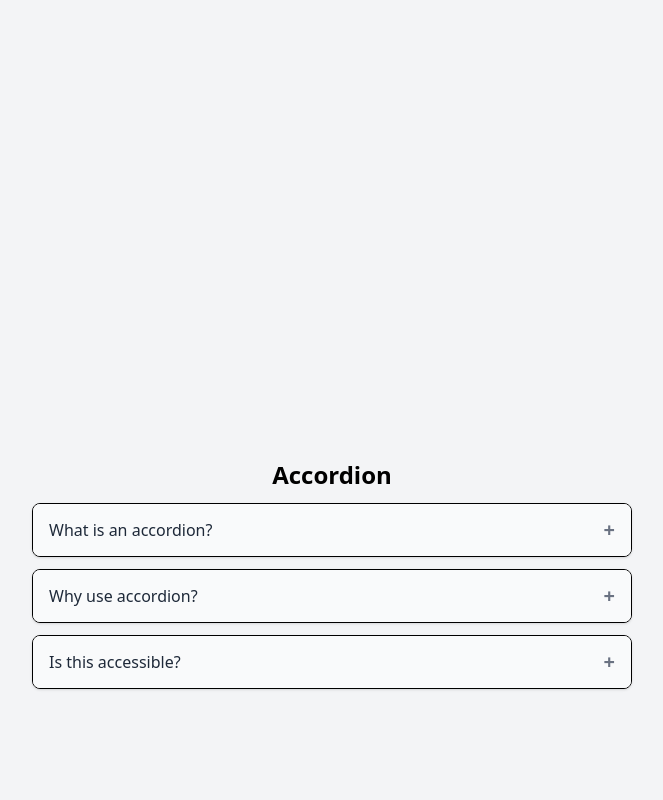
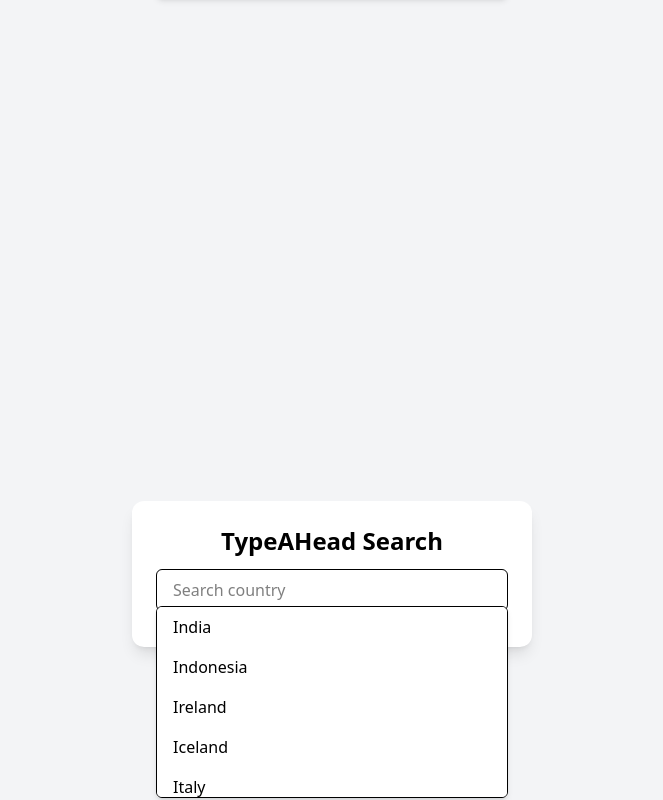
Before and after one commit to gokulprasath-r/react-practice-1, a React (Vite) app: page / in a window 1280 px wide. Shown: the part 626-1426 px from the top of the page, without its empty margins (308-971 px from the left). Built offline with nearby package versions, Linux system fonts and the light colour scheme.

Commit message:
typeahead and debounce

```diff
--- a/src/App.jsx
+++ b/src/App.jsx
@@ -1,10 +1,14 @@
 import './App.css'
 import Accordion from "./components/Accordion.jsx"
+import Debounce from './components/Debounce.jsx'
 import ToDoList from './components/ToDoList.jsx'
+import TypeAHead from './components/TypeAHead.jsx'
 import WeatherApp from './components/WeatherApp.jsx'
 function App() {
     return (
         <>
+            <Debounce />
+            <TypeAHead />
             <ToDoList />
             <Accordion />
             <WeatherApp />
--- /dev/null
+++ b/src/components/Debounce.jsx
@@ -0,0 +1,57 @@
+import { useEffect, useState, } from "react";
+import { suggestions } from "../data/data.js";
+import { useDebounce } from "../hooks/useDebounce.jsx";
+
+function Debounce() {
+    const [value, setValue] = useState("");
+    const [value1, setValue1] = useState("");
+    const [filteredData, setFilteredData] = useState(suggestions);
+
+    const search = useDebounce((value) => {
+        const dat = suggestions.filter(item =>
+            item.toLowerCase().includes(value.toLowerCase())
+        );
+        setFilteredData(dat);
+        setValue1(value)
+    }, 500)
+
+    useEffect(() => {
+        search(value);
+    }, [search, value]);
+
+    return (
+        <div className="min-h-screen flex items-center justify-center bg-gray-100">
+            <div className="w-[400px] bg-white p-6 rounded-xl shadow-lg space-y-3 relative">
+                <h1 className="text-2xl font-bold text-center">Debounce Search</h1>
+                <input
+                    type="text"
+                    placeholder="Search country"
+                    className="w-full px-4 py-2 border rounded-md focus:outline-none focus:ring-2 focus:ring-gray-400"
+                    value={value}
+                    onChange={(e) => setValue(e.target.value)}
+                />
+
+                <ul className="absolute left-6 right-6 top-[105px] bg-white border rounded-md shadow-md max-h-48 overflow-y-auto z-10 ">
+                    {
+                        filteredData.length > 0 ? filteredData.map((item, index) => {
+                            return <li key={index} className="px-4 py-2 cursor-pointer hover:bg-gray-100">
+                                {item.split(new RegExp(`(${value1})`, "gi")).map((part, i) =>
+                                    part.toLowerCase() === value1.toLowerCase() ? (
+                                        <span key={i} className="bg-gray-600 text-white">
+                                            {part}
+                                        </span>
+                                    ) : (
+                                        part
+                                    )
+                                )}
+                            </li>
+                        }) : <li className=" px-4 py-2 cursor-pointer hover:bg-gray-100text-center">No results found</li>
+                    }
+                </ul>
+
+            </div>
+        </div>
+    );
+}
+
+export default Debounce;
--- a/src/components/ToDoList.jsx
+++ b/src/components/ToDoList.jsx
@@ -30,7 +30,7 @@ function ToDoList() {
                         todo.map((item, index) => {
                             return <li key={index} className="flex items-center justify-between p-3 bg-gray-50 rounded-md">
                                 <span>{item}</span>
-                                <button className="text-red-500 hover:text-red-600 cursor-pointer" onClick={() => handleDelete(index)}>✕</button>
+                                <button className="text-gray-500 hover:text-red-600 cursor-pointer" onClick={() => handleDelete(index)}>✕</button>
                             </li>
                         }) : <li className="flex items-center justify-center p-3 bg-gray-50 rounded-md">
                             <span>No Tasks Found</span>
--- /dev/null
+++ b/src/components/TypeAHead.jsx
@@ -0,0 +1,49 @@
+import { useEffect, useState } from "react";
+import { suggestions } from "../data/data.js"
+
+function TypeAHead() {
+    const [value, setValue] = useState("");
+    const [filteredData, setFilteredData] = useState([]);
+    useEffect(() => {
+        const dat = suggestions.filter(item =>
+            item.toLowerCase().includes(value.toLowerCase())
+        );
+        setFilteredData(dat);
+    }, [value]);
+
+    return (
+        <div className="min-h-screen flex items-center justify-center bg-gray-100">
+            <div className="w-[400px] bg-white p-6 rounded-xl shadow-lg space-y-3 relative">
+                <h1 className="text-2xl font-bold text-center">TypeAHead Search</h1>
+                <input
+                    type="text"
+                    placeholder="Search country"
+                    className="w-full px-4 py-2 border rounded-md focus:outline-none focus:ring-2 focus:ring-gray-400"
+                    value={value}
+                    onChange={(e) => setValue(e.target.value)}
+                />
+
+                <ul className="absolute left-6 right-6 top-[105px] bg-white border rounded-md shadow-md max-h-48 overflow-y-auto z-10 ">
+                    {
+                        filteredData.length > 0 ? filteredData.map((item, index) => {
+                            return <li key={index} className="px-4 py-2 cursor-pointer hover:bg-gray-100">
+                                {item.split(new RegExp(`(${value})`, "gi")).map((part, i) =>
+                                    part.toLowerCase() === value.toLowerCase() ? (
+                                        <span key={i} className="bg-gray-600 text-white">
+                                            {part}
+                                        </span>
+                                    ) : (
+                                        part
+                                    )
+                                )}
+                            </li>
+                        }) : <li className=" px-4 py-2 cursor-pointer hover:bg-gray-100text-center">No results found</li>
+                    }
+                </ul>
+
+            </div>
+        </div>
+    );
+}
+
+export default TypeAHead;
--- a/src/components/WeatherApp.jsx
+++ b/src/components/WeatherApp.jsx
@@ -57,7 +57,7 @@ function WeatherApp() {
                     </div>
                 )}
 
-                {error && <p className="text-red-500 text-center">{error}</p>}
+                {error && <p className="text-black-500 text-center">{error}</p>}
             </div>
         </div>
     );
--- a/src/data/data.js
+++ b/src/data/data.js
@@ -12,3 +12,57 @@ export const accordion = [
     description: "Yes, if you manage focus and keyboard events properly."
   }
 ];
+
+
+export const suggestions = [
+  "India",
+  "Indonesia",
+  "Ireland",
+  "Iceland",
+  "Italy",
+  "Israel",
+  "Iran",
+  "Iraq",
+  "Japan",
+  "Jordan",
+  "Jamaica",
+  "Kenya",
+  "Kuwait",
+  "Kazakhstan",
+  "Korea",
+  "Laos",
+  "Latvia",
+  "Lebanon",
+  "Lithuania",
+  "Luxembourg",
+  "Malaysia",
+  "Maldives",
+  "Mexico",
+  "Morocco",
+  "Nepal",
+  "Netherlands",
+  "New Zealand",
+  "Norway",
+  "Oman",
+  "Pakistan",
+  "Philippines",
+  "Poland",
+  "Portugal",
+  "Qatar",
+  "Romania",
+  "Russia",
+  "Saudi Arabia",
+  "Singapore",
+  "South Africa",
+  "Spain",
+  "Sri Lanka",
+  "Sweden",
+  "Switzerland",
+  "Thailand",
+  "Turkey",
+  "Ukraine",
+  "United Arab Emirates",
+  "United Kingdom",
+  "United States",
+  "Vietnam"
+];
--- /dev/null
+++ b/src/hooks/useDebounce.jsx
@@ -0,0 +1,18 @@
+import { useRef, useCallback } from "react";
+
+export const useDebounce = (fn, delay) => {
+    const timerRef = useRef(null);
+
+    const debouncedFn = useCallback(
+        (value) => {
+            clearTimeout(timerRef.current);
+
+            timerRef.current = setTimeout(() => {
+                fn(value);
+            }, delay);
+        },
+        [fn, delay]
+    );
+
+    return debouncedFn;
+};
```
